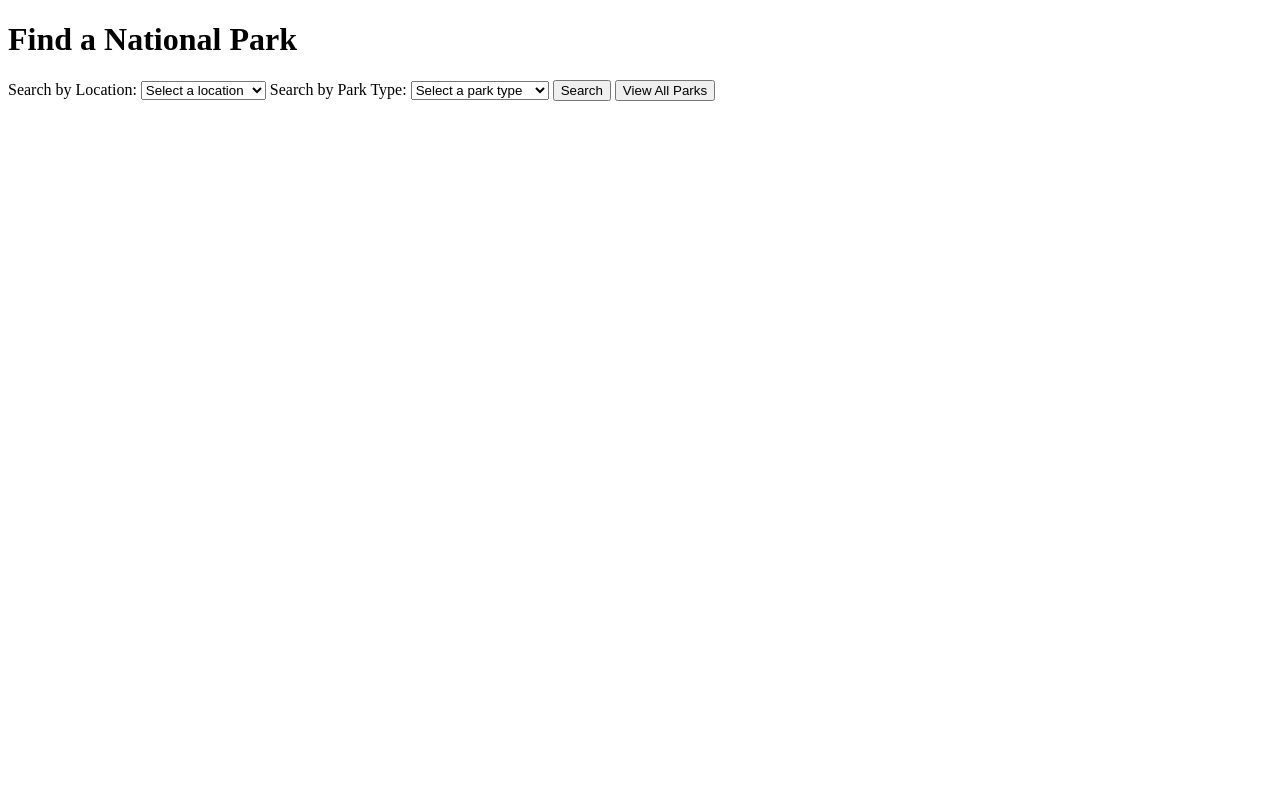
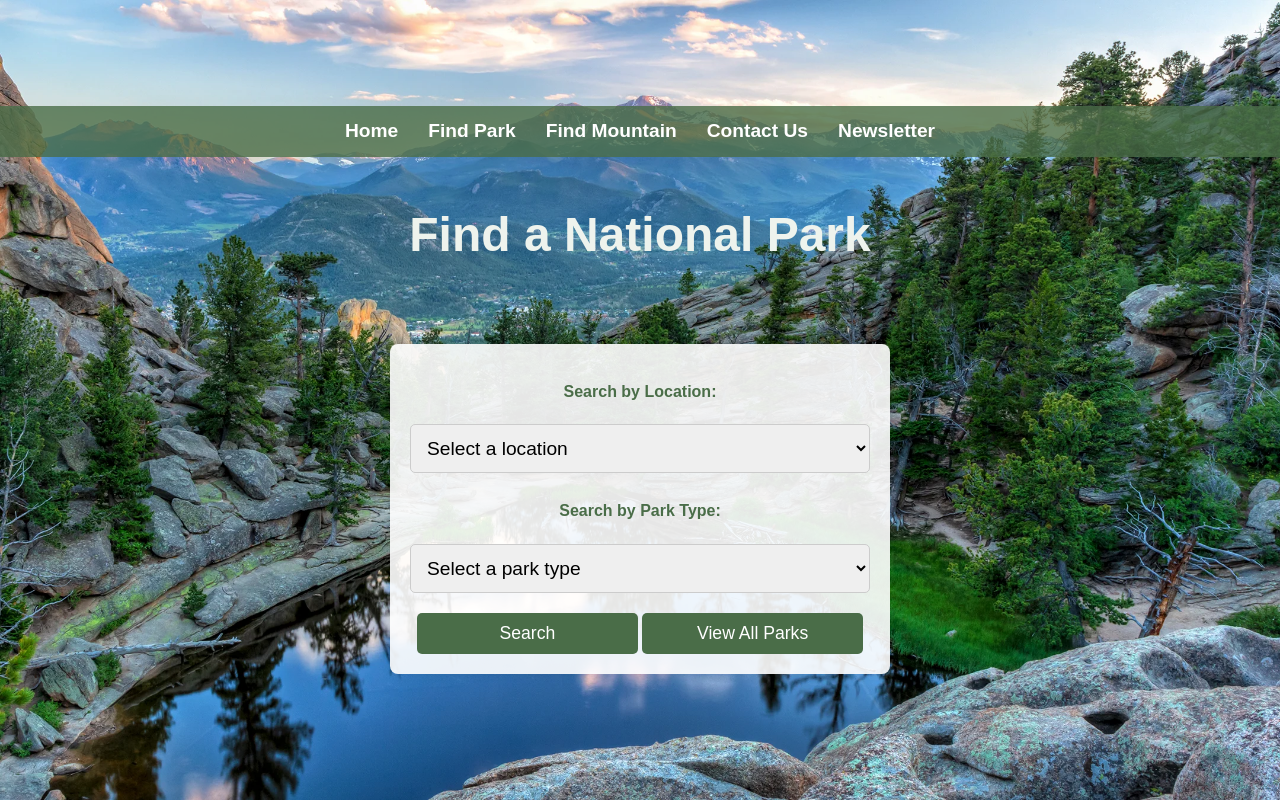
Before and after one commit to Emankey19/EnjoyTheOutdoorsProject_Fall2024Capstone2, a plain HTML site: page nationalParks.html in a window 1280 px wide. Drawn offline with Linux system fonts and the light colour scheme.

Commit message:
newsletter

```diff
--- a/css/style.css
+++ b/css/style.css
@@ -1,21 +1,45 @@
-/* General Reset */
+
 * {
     margin: 0;
     padding: 0;
     box-sizing: border-box;
     font-family: Arial, sans-serif;
 }
+h2 {
+    box-sizing: border-box;
+    font-family: Arial, sans-serif;
+    color: #0a0101;
+    font-size: 2em;
+    font-weight: 900;
+
+
+}
+p {
+    box-sizing: border-box;
+    font-family: Arial, sans-serif;
+    color: #fff;
+    font-size: larger;
+
+}
 
 body {
-    background-color: #f4f4f4;
+    display: flex;
+    flex-direction: column;
+    align-items: center;
+    justify-content: center;
+    min-height: 100vh;
+    background-image: url("../images/background1.jpg");
+    background-size: cover;
+    background-position: center;
+    background-repeat: no-repeat;
     color: #333;
     line-height: 1.6;
 }
 
-/* Navbar */
 nav {
-    background-color: #4a6d48;
-    padding: 10px;
+    width: 100%;
+    background-color: rgba(74, 109, 72, 0.8);
+    padding: 10px 0;
 }
 
 nav ul {
@@ -32,6 +56,7 @@ nav ul li a {
     color: #fff;
     text-decoration: none;
     font-weight: bold;
+    font-size: 1.2em;
     transition: color 0.3s;
 }
 
@@ -39,21 +64,22 @@ nav ul li a:hover {
     color: #cce0cc;
 }
 
-/* Header with Carousel */
 header {
+    width: 100%;
     text-align: center;
-    padding: 20px 0;
+    padding: 40px 20px;
 }
 
 header h1 {
-    font-size: 2.5em;
-    color: #4a6d48;
+    font-size: 3em;
+    color: #eef3ed;
     margin-bottom: 10px;
 }
 
 header p {
-    font-size: 1.2em;
+    font-size: 1.5em;
     font-style: italic;
+    color: #333;
 }
 
 .carousel {
@@ -79,12 +105,12 @@ header p {
     display: block;
 }
 
-/* Explore Options (Side-by-Side Images) */
 .explore-options {
     display: flex;
     justify-content: center;
     gap: 20px;
     padding: 20px;
+    max-width: 100%;
 }
 
 .explore-option {
@@ -116,13 +142,57 @@ header p {
     background-color: #68896a;
 }
 
-/* Footer */
+.search-section {
+    text-align: center;
+    max-width: 500px;
+    width: 100%;
+    padding: 20px;
+    background-color: rgba(255, 255, 255, 0.9); /* Slight transparency for readability */
+    border-radius: 8px;
+    box-shadow: 0px 0px 10px rgba(0, 0, 0, 0.1);
+    margin: 20px auto;
+}
+
+.search-section label {
+    font-weight: bold;
+    display: block;
+    margin-top: 15px;
+    color: #4a6d48;
+}
+
+.search-section select {
+    width: 100%;
+    padding: 12px;
+    font-size: 1.2em;
+    margin: 10px 0;
+    border: 1px solid #ccc;
+    border-radius: 5px;
+}
+
+.search-section button {
+    width: 48%;
+    padding: 10px;
+    font-size: 1.1em;
+    color: #fff;
+    background-color: #4a6d48;
+    border: none;
+    border-radius: 5px;
+    cursor: pointer;
+    margin-top: 10px;
+    transition: background-color 0.3s;
+}
+
+.search-section button:hover {
+    background-color: #68896a;
+}
+
 footer {
-    background-color: #3e5a40;
+    width: 100%;
+    background-color: rgba(62, 90, 64, 0.8); /* Dark green with transparency */
     color: #fff;
     text-align: center;
     padding: 15px;
-    margin-top: 20px;
+    font-size: 1em;
 }
 
 footer p a {
@@ -135,3 +205,8 @@ footer p a {
 footer p a:hover {
     color: #fff;
 }
+ label{
+
+    color: #eef3ed;
+    margin-bottom: 10px;
+ }
--- a/nationalParks.html
+++ b/nationalParks.html
@@ -4,19 +4,31 @@
     <meta charset="UTF-8">
     <meta name="viewport" content="width=device-width, initial-scale=1.0">
     <title>National Parks Search</title>
-    <link rel="stylesheet" href="css/styles.css">
+    <link rel="stylesheet" href="css/style.css">
 
     <script src="scripts/locationData.js"></script>
     <script src="scripts/parkTypeData.js"></script>
     <script src="scripts/nationalParkData.js"></script>
-
     <script src="scripts/parks.js" defer></script>
 </head>
 <body>
+
+    <nav>
+        <ul>
+            <li><a href="index.html">Home</a></li>
+            <li><a href="national-parks.html">Find Park</a></li>
+            <li><a href="mountains.html">Find Mountain</a></li>
+            <li><a href="#contact">Contact Us</a></li>
+            <li><a href="#newsletter">Newsletter</a></li>
+        </ul>
+    </nav>
+
+
     <header>
         <h1>Find a National Park</h1>
     </header>
-    <section>
+
+    <section class="search-section">
         <label for="locationSelect">Search by Location:</label>
         <select id="locationSelect">
             <option value="">Select a location</option>
```
Also changed, not shown: index.html (+1 -1 lines), mountains.html (+12 -2 lines), newsletter.html (added, +37 -0 lines), images/background1.jpg (added).
